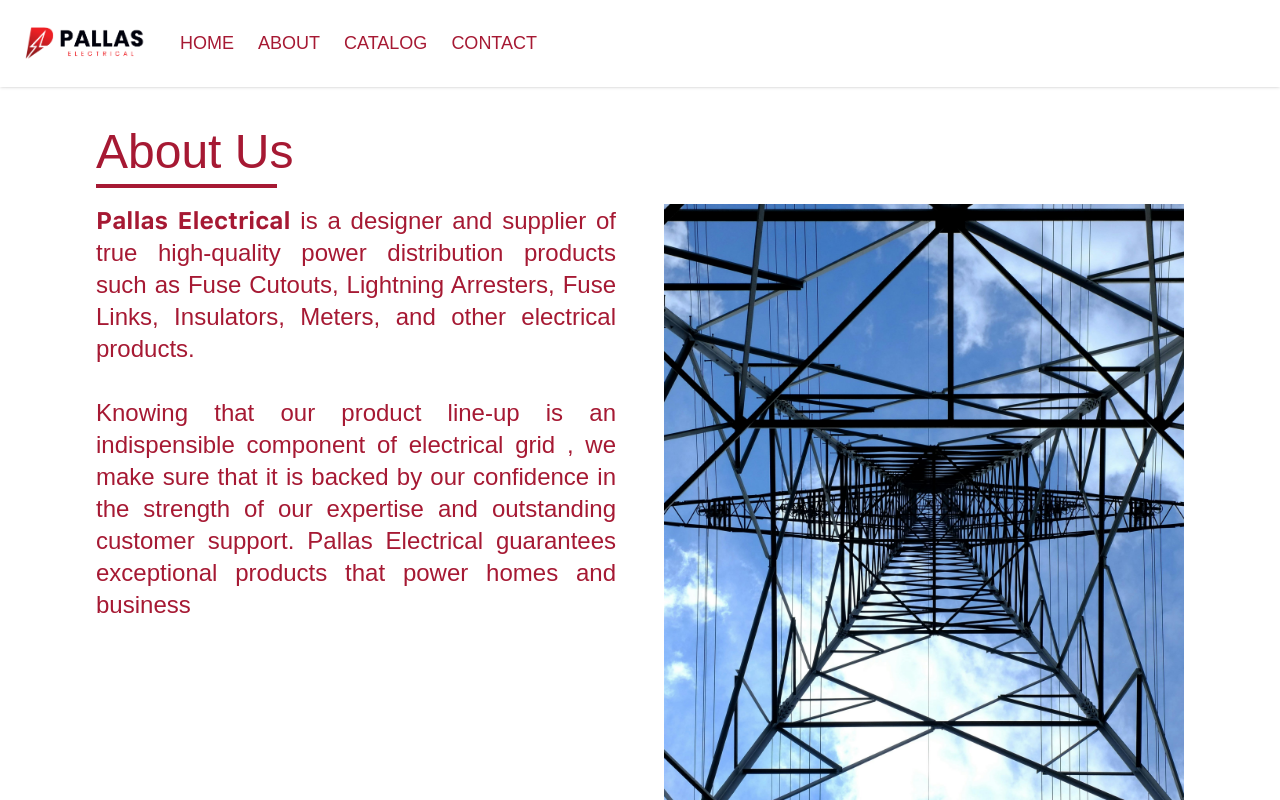
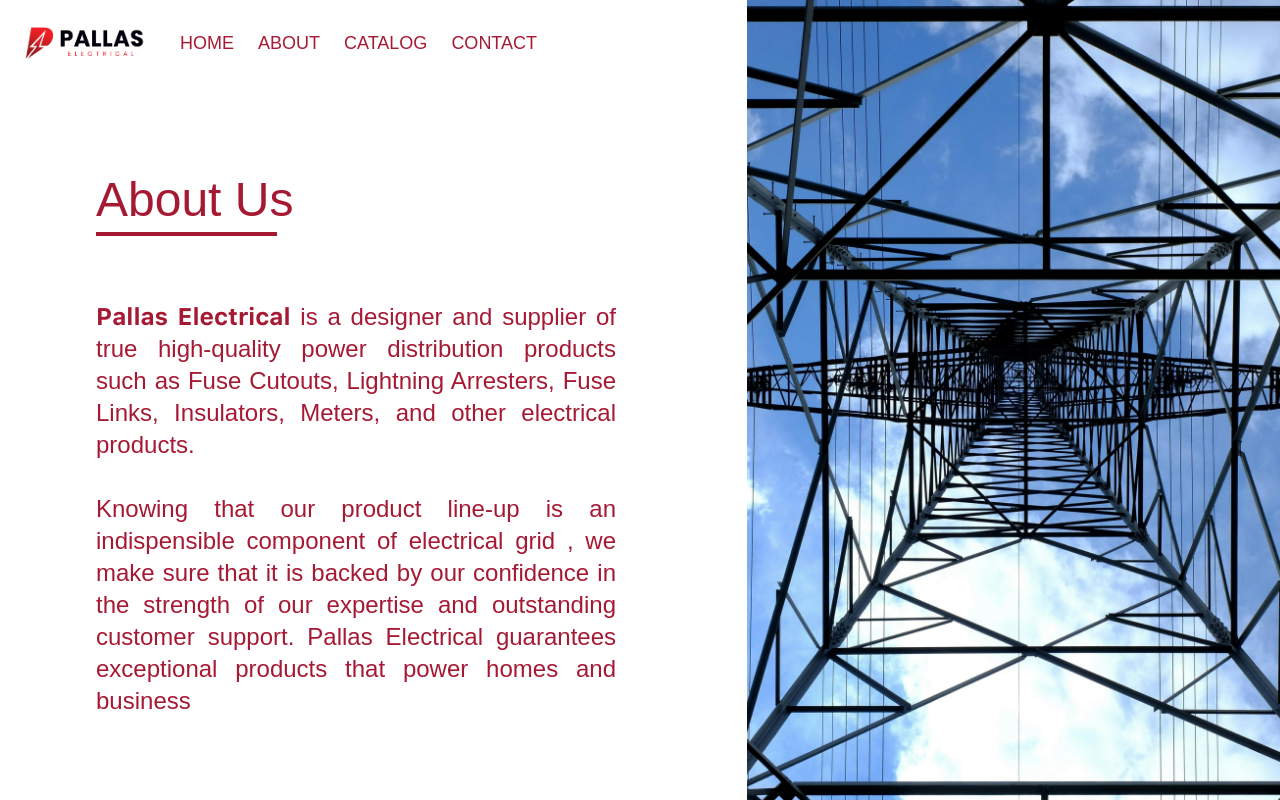
Before and after one commit to manoloenriquez/pallas, a Next.js app: page /about in a window 1280 px wide. Built offline with nearby package versions, Linux system fonts and the light colour scheme; a web font is replaced by a local one.

Commit message:
updated about page

```diff
--- a/app/about/page.tsx
+++ b/app/about/page.tsx
@@ -31,7 +31,7 @@
   title: string;
   content: string;
 }) => (
-  <div className="p-8 md:min-h-96">
+  <div className="md:min-h-96">
     <Subheading>{title}</Subheading>
     <p>{content}</p>
   </div>
@@ -40,10 +40,12 @@
 export default function About() {
   return (
     <>
-      <section className="hidden md:block text-pallaslightred text-justify p-24 h-screen snap-center max-w-screen-2xl mx-auto pt-32">
+      <section className="hidden md:block text-pallaslightred text-justify p-24 h-screen snap-center max-w-screen-2xl mx-auto pt-32 relative">
+        <div className="mt-12">
           <Heading>About Us</Heading>
+        </div>
 
-        <div className="flex flex-col md:grid grid-cols-2 gap-12">
+        <div className="flex flex-col md:grid grid-cols-2 gap-12 mt-16">
           <div>
             <p>
               <strong>Pallas Electrical</strong> is a designer and supplier of
@@ -61,7 +63,7 @@
             </p>
           </div>
 
-          <div className="relative min-h-[40rem]">
+          <div className="relative min-h-[40rem] lg:hidden">
             <Image
               src="/about/pexels-pixabay-159279.jpg"
               alt=""
@@ -72,10 +74,22 @@
             />
           </div>
         </div>
+
+        <div className="absolute h-screen w-5/12 top-0 right-0 hidden lg:block">
+          <Image
+            src="/about/pexels-pixabay-159279.jpg"
+            alt=""
+            fill
+            style={{
+              objectFit: "cover",
+            }}
+          />
+        </div>
       </section>
-      <div className="bg-pallaslightred w-full h-[4px] mt-8"></div>
-      <section className="hidden text-pallaslightred text-justify pt-24 md:grid grid-cols-2 items-stretch h-screen snap-center max-w-screen-2xl mx-auto">
-        <div className="relative min-h-96">
+      {/* <div className="bg-pallaslightred w-full h-[4px] mt-8"></div> */}
+      <section className="hidden text-pallaslightred text-justify pt-40 md:flex flex-col items-stretch h-screen snap-center max-w-screen-2xl mx-auto">
+        <div className="flex px-32">
+          <div className="relative min-h-96 w-5/12">
             <Image
               src="/about/scott-blake-x-ghf9LjrVg-unsplash.jpg"
               alt=""
@@ -86,6 +100,7 @@
             />
           </div>
 
+          <div className="w-7/12 pl-16">
             <AboutContent
               title="Our Mission"
               content="We are committed to creating a symphony of outstanding products,
@@ -94,14 +109,19 @@
               Pallas Electrical will strive to contribute to the betterment of
               the lives of its team and clients."
             />
+          </div>
+        </div>
 
+        <div className="flex px-32 mt-12">
+          <div className="w-7/12 pr-16">
             <AboutContent
               title="Our Vision"
               content="To be a trusted, respected, and preferred world-class provider of
               reliable supplier of power distribution products."
             />
+          </div>
 
-        <div className="relative min-h-96">
+          <div className="relative min-h-96 w-5/12">
             <Image
               src="/about/emmanuel-ikwuegbu-_2AlIm-F6pw-unsplash.jpg"
               alt=""
@@ -111,9 +131,11 @@
               }}
             />
           </div>
+        </div>
       </section>
-      <section className="hidden text-pallaslightred text-justify pt-24 md:grid grid-cols-2 items-stretch h-screen snap-center max-w-screen-2xl mx-auto">
-        <div className="relative min-h-96">
+      <section className="hidden text-pallaslightred text-justify pt-40 md:flex flex-col items-stretch h-screen snap-center max-w-screen-2xl mx-auto">
+        <div className="flex px-32">
+          <div className="relative min-h-96 w-5/12">
             <Image
               src="/about/thisisengineering-raeng-FXgbqr-t7uw-unsplash.jpg"
               alt=""
@@ -124,6 +146,7 @@
             />
           </div>
 
+          <div className="w-7/12 pl-16">
             <AboutContent
               title="Our Team"
               content="PALLAS Electrical is the brainchild of power line material
@@ -135,7 +158,11 @@
               footprint from the Americas to Asia in the electrical industry for
               over 15 years."
             />
+          </div>
+        </div>
 
+        <div className="flex px-32 mt-12">
+          <div className="w-7/12 pr-16">
             <AboutContent
               title="Our Craft"
               content="At core, PALLAS Electrical designs and supplies tested and true
@@ -143,8 +170,8 @@
               Electrical provides top-notch products to power providers on
               programs of all sizes-be it multiple micro sites or vast lands."
             />
-
-        <div className="relative min-h-96">
+          </div>
+          <div className="relative min-h-96 w-5/12">
             <Image
               src="/about/pexels-pixabay-236089.jpg"
               alt=""
@@ -153,6 +180,7 @@
                 objectFit: "cover",
               }}
             />
+          </div>
         </div>
       </section>
 
--- a/components/layout/Navbar.tsx
+++ b/components/layout/Navbar.tsx
@@ -68,7 +68,9 @@
     <>
       <nav
         className={`hidden md:block p-4 text-lg fixed w-full transition-colors z-10 ${
-          scrolled || path !== "/" ? "bg-white shadow" : ""
+          scrolled || (path !== "/" && path !== "/about")
+            ? "bg-white shadow"
+            : ""
         }`}
       >
         <div className="flex items-center gap-6">
```
Lines whose indentation alone changed are shown as unchanged.
